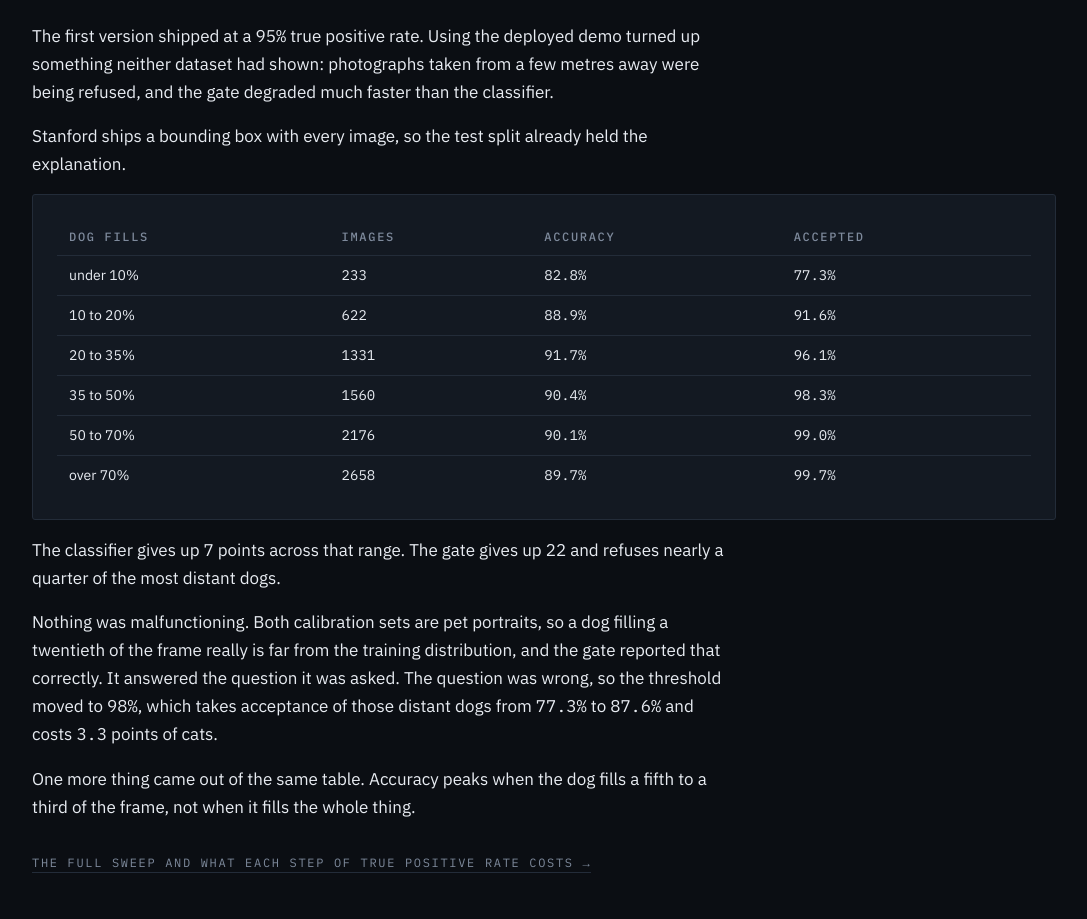
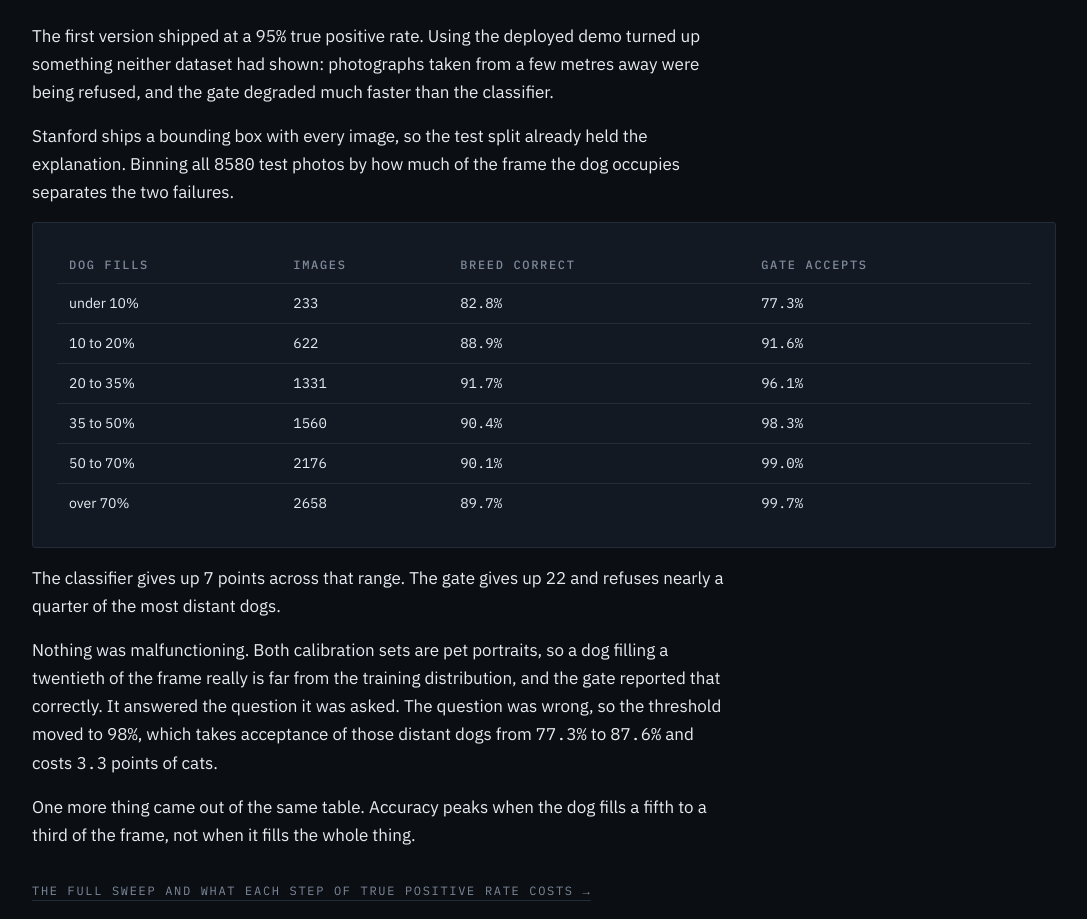
Before and after one commit to KrisBold12/portfolio, a React (Vite) app in the folder web/: page /projects/dog-breed in a window 1280 px wide. Shown: the part 3102-4021 px from the top of the page, without its empty margins (96-1183 px from the left). Built offline with nearby package versions, Linux system fonts and the light colour scheme; no server answers.

Commit message:
Name the actor in the framing table's columns
"Accuracy" in a section about the gate reads as the gate's accuracy. The two
columns are the classifier's top-1 and the gate's acceptance rate, and the
paragraph below already contrasts them by name, so the headers now say which
is which.

```diff
--- a/web/src/pages/DogBreedProject.tsx
+++ b/web/src/pages/DogBreedProject.tsx
@@ -289,7 +289,8 @@ function DogBreedProject() {
         </p>
         <p className={styles.prose}>
           Stanford ships a bounding box with every image, so the test split already held the
-          explanation.
+          explanation. Binning all <Num>8580</Num> test photos by how much of the frame the dog
+          occupies separates the two failures.
         </p>
         <Panel className={styles.tableWrap}>
           <table className={styles.table}>
@@ -297,8 +298,8 @@ function DogBreedProject() {
               <tr>
                 <th>Dog fills</th>
                 <th className={styles.numCol}>Images</th>
-                <th className={styles.numCol}>Accuracy</th>
-                <th className={styles.numCol}>Accepted</th>
+                <th className={styles.numCol}>Breed correct</th>
+                <th className={styles.numCol}>Gate accepts</th>
               </tr>
             </thead>
             <tbody>
```
